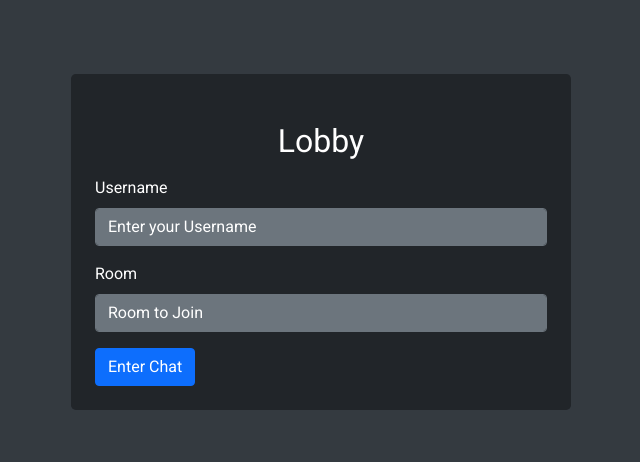
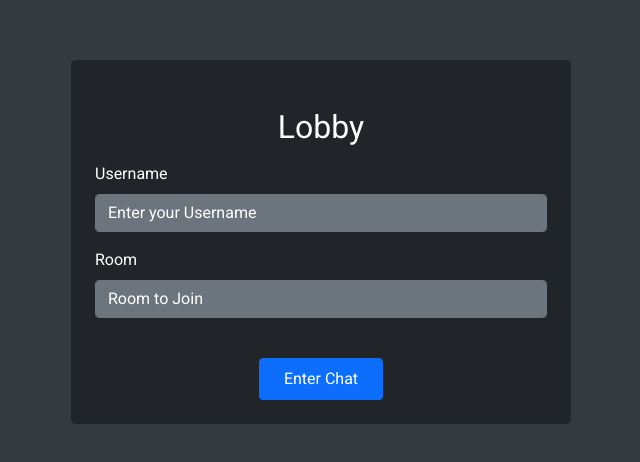
Before and after one commit to Otavio-Cipriano/Chat-App, a React (Vite) app in the folder client/: page /lobby in a window 1280 px wide. Shown: the part 158-620 px from the top of the page, without its empty margins (319-959 px from the left). Built offline with nearby package versions, Linux system fonts and the light colour scheme; no server answers.

Commit message:
new colors for chat

```diff
--- a/client/index.html
+++ b/client/index.html
@@ -7,7 +7,7 @@
     <link rel="preconnect" href="https://fonts.googleapis.com">
 <link rel="preconnect" href="https://fonts.gstatic.com" crossorigin/>
 <link href="https://fonts.googleapis.com/css2?family=Roboto:wght@300;400;700;900&display=swap" rel="stylesheet"/>
-    <title>Smalltalk</title>
+    <title>Small Talk</title>
   </head>
   <body>
     <div id="root"></div>
--- a/client/src/components/Chat/ChatForm.jsx
+++ b/client/src/components/Chat/ChatForm.jsx
@@ -25,11 +25,11 @@ export default function ChatForm({ currentMessage, setCurrentMessage, setMessage
     }
 
     return (
-        <div className="chat__form">
+        <div className="chat__form p-2 bg-gray-900">
             <Form>
                 <Stack direction='horizontal' gap={2}>
                     <Form.Control
-                        className="me-auto"
+                        className="placeholder-white bg-secondary border-secondary text-white me-auto"
                         placeholder="Send A Message"
                         value={currentMessage}
                         onChange={(e) => setCurrentMessage(e.target.value)}
--- a/client/src/components/Chat/ChatMessages.jsx
+++ b/client/src/components/Chat/ChatMessages.jsx
@@ -14,7 +14,7 @@ export default function ChatMessages({ messages }) {
     },[messages])
 
     return (
-        <div className="chat__messages h-100 .bg-light.bg-gradient shadow-sm">
+        <div className="chat__messages h-100 bg-gray-900 shadow-sm text-white">
             <div className='h-100' style={{overflow: 'hidden auto', maxHeight: '86vh'}} >
                 {/* <p style={{padding: '1rem 1.5rem'}}>Welcome to {room}, {user}</p> */}
                 <ChatMessage isGeneric={true} genericMsg={`Welcome to ${room}, ${user}`}/>
--- a/client/src/components/LobbyBox/LobbyBox.jsx
+++ b/client/src/components/LobbyBox/LobbyBox.jsx
@@ -21,10 +21,10 @@ export default function LobbyBox() {
 
     return (
         <Stack
-            className="lobby__box rounded-3 justify-content-md-center w-50 mx-auto pe-4 ps-4 pb-4 bg-gray-800 text-white" style={{ alignSelf: 'auto' }}>
-            <h1 className='h2 mb-3 mt-5 text-center'>Lobby</h1>
+            className="lobby__box rounded-3 text-center justify-content-md-center w-50 mx-auto pe-4 ps-4 pb-4 bg-gray-900 text-white" style={{ alignSelf: 'auto' }}>
+            <h1 className='h2 mb-3 mt-5'>Lobby</h1>
             <Form onSubmit={handleSubmit}>
-                <Form.Group className='mb-3'>
+                <Form.Group className='mb-3 text-start'>
                     <Form.Label>Username</Form.Label>
                     <Form.Control
                         value={username}
@@ -33,7 +33,7 @@ export default function LobbyBox() {
                         placeholder="Enter your Username"
                         className="placeholder-white bg-secondary border-secondary text-white" />
                 </Form.Group>
-                <Form.Group className='mb-3'>
+                <Form.Group className='mb-3 text-start'>
                     <Form.Label>Room</Form.Label>
                     <Form.Control
                         value={roomToJoin}
@@ -42,7 +42,7 @@ export default function LobbyBox() {
                         placeholder="Room to Join"
                         className="placeholder-white bg-secondary border-secondary text-white" />
                 </Form.Group>
-                <Button className="me-3" type='submit' variant='primary'>Enter Chat</Button>
+                <Button className="mt-4 pt-2 pb-2 ps-4 pe-4" type='submit' variant='primary'>Enter Chat</Button>
             </Form>
         </Stack >
     )
--- a/client/src/styles/index.css
+++ b/client/src/styles/index.css
@@ -1,10 +1,12 @@
 @import url('vendor.css');
 @import url('lobby.css');
+@import url('chat.css');
 
 body {
   margin: 0;
   background-color: var(--bs-gray-dark);
   font-family: 'Roboto', sans-serif;
+  color: white;
 }
 
 .col, .col-md-auto{
--- a/client/src/styles/vendor.css
+++ b/client/src/styles/vendor.css
@@ -1,4 +1,4 @@
-.bg-gray-800{
+.bg-gray-900{
     background-color: var(--bs-gray-900);
 }
 
```
Also changed, not shown: client/src/styles/chat.css (added).
